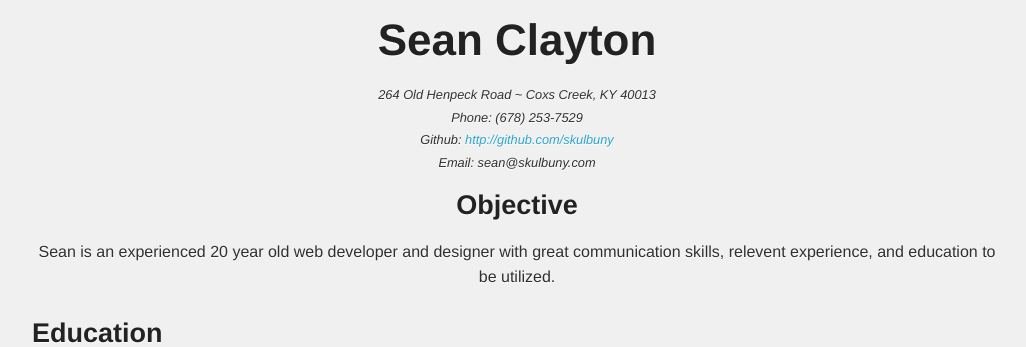
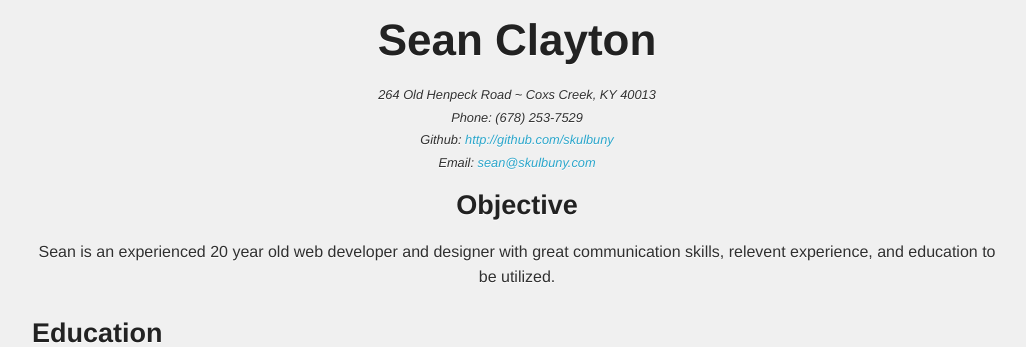
Before and after one commit to outcastgeek/skulbuny.com, a Jekyll site: the page resume/index.html, which Jekyll copies as it is, in a window 1280 px wide. Shown: the top 347 px of the page, without its empty margins (123-1149 px from the left). Built offline with Jekyll 4.4.1, drawn with Linux system fonts in a browser that asks for light colours; some of the changed lines change nothing that is shown.

Commit message:
Added clickable link

```diff
--- a/resume/index.html
+++ b/resume/index.html
@@ -16,7 +16,7 @@
             <p>264 Old Henpeck Road ~ Coxs Creek, KY 40013</p>
             <p>Phone: (678) 253-7529</p>
             <p>Github: <a target="_blank" href="http://github.com/skulbuny">http://github.com/skulbuny</a></p>
-            <p>Email: sean@skulbuny.com</p>
+            <p>Email: <a href="mailto:sean@skulbuny.com">sean@skulbuny.com</a></p>
           </address>
           <section id="objective" class="hero container">
             <div class="row">
```
